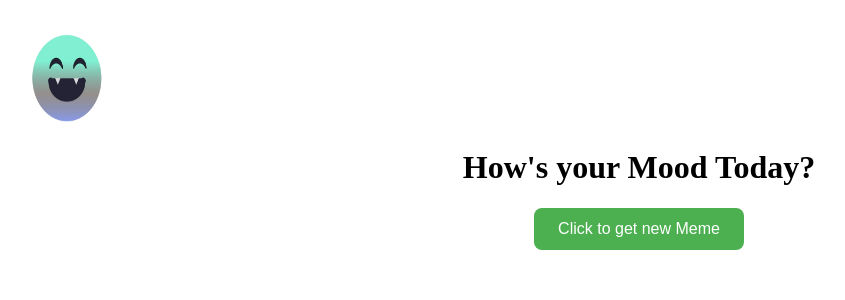
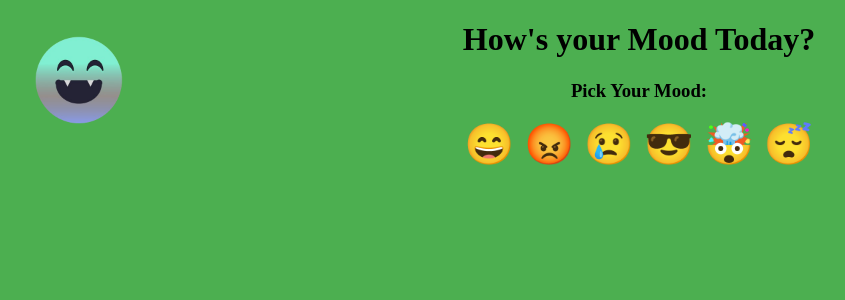
Before and after one commit to ennisjo1/MYTEST2, a React (Vite) app: page / in a window 1280 px wide. Shown: the top 300 px of the page, without its empty margins (1-846 px from the left). Built offline with nearby package versions, Linux system fonts and the light colour scheme.

Commit message:
added API and changed the css

```diff
--- a/src/App.css
+++ b/src/App.css
@@ -1,26 +1,22 @@
+body{
+  background-color: #4CAF50;
+
+}
+
 #root {
     max-width: 1280px;
     margin: 0 auto;
     text-align: center;
   }
 
-  .meme-button {
-    background-color: #4CAF50;
-    color: white;
-    padding: 12px 24px;
-    font-size: 16px;
-    border: none;
-    border-radius: 8px;
-    cursor: pointer;
-    transition: background-color 0.3s ease;
-  }
-
   .logo {
+    position: absolute;
+    top: 10px;
+    left: 10px;
     display: flex;
-    align-items: flex-start;
+    align-items: center;
     justify-content: flex-start;
     padding: 10px;
-    overflow: hidden;
     height: 100px;
     width: 100px;
     cursor: pointer;
--- a/src/App.jsx
+++ b/src/App.jsx
@@ -1,23 +1,17 @@
-import { useState } from 'react'
-import Logo from '/Logobg.png'
-import './App.css'
-import './meme'
-import './qoute'
-
+import Logo from '/Logobg.png';
+import './App.css';
+import MemeGenerator from './qoute';
 
 function App() {
-
   return (
     <>
-        <div className="logo" onClick={() => window.location.reload()}>
-          <img src={Logo} className="logo" alt="Logobg" />
-        </div>
-        <h1>How's your Mood Today?</h1>
-        <div className="button-container">
-          <button className="meme-button">Click to get new Meme</button>
-        </div>
+      <div className="logo" onClick={() => window.location.reload()}>
+        <img src={Logo} className="logo" alt="Logobg" />
+      </div>
+      <h1>How's your Mood Today?</h1>
+      <MemeGenerator />
     </>
-  )
+  );
 }
 
-export default App
+export default App;
--- a/src/qoute.jsx
+++ b/src/qoute.jsx
@@ -0,0 +1,76 @@
+import { useState } from 'react';
+
+const feelingsMap = {
+  '😄': ["Feeling great", "Life's good!"],
+  '😡': ["I'm mad", "Don't talk to me"],
+  '😢': ["So sad", "Need a hug"],
+  '😎': ["Too cool", "For this code"],
+  '🤯': ["Mind blown", "Can't believe it"],
+  '😴': ["So sleepy", "Need coffee"],
+};
+
+function MemeGenerator() {
+  const [memeUrl, setMemeUrl] = useState('');
+  const [loading, setLoading] = useState(false);
+
+  const handleEmojiClick = async (emoji) => {
+    const [topText, bottomText] = feelingsMap[emoji];
+    setLoading(true);
+
+    try {
+      const res = await fetch('https://api.memegen.link/templates');
+      const templates = await res.json();
+
+      const random = templates[Math.floor(Math.random() * templates.length)];
+      const id = random.id;
+
+      const top = encodeURIComponent(topText);
+      const bottom = encodeURIComponent(bottomText);
+
+      const meme = `https://api.memegen.link/images/${id}/${top}/${bottom}.png`;
+
+      setMemeUrl(meme);
+    } catch (err) {
+      console.error('Meme error:', err);
+    } finally {
+      setLoading(false);
+    }
+  };
+
+  return (
+    <div style={{ textAlign: 'center' }}>
+      <h3>Pick Your Mood:</h3>
+      <div style={{ fontSize: '2rem', display: 'flex', justifyContent: 'center', gap: '10px', flexWrap: 'wrap' }}>
+        {Object.keys(feelingsMap).map((emoji) => (
+          <span
+            key={emoji}
+            onClick={() => handleEmojiClick(emoji)}
+            style={{
+              fontSize: '2.5rem',
+              cursor: 'pointer',
+              transition: 'transform 0.2s',
+            }}
+            onMouseEnter={(e) => (e.target.style.transform = 'scale(1.2)')}
+            onMouseLeave={(e) => (e.target.style.transform = 'scale(1.0)')}
+          >
+            {emoji}
+          </span>
+        ))}
+      </div>
+
+      {loading && <p>Generating meme...</p>}
+
+      {memeUrl && (
+        <div>
+          <img
+            src={memeUrl}
+            alt="Generated Meme"
+            style={{ marginTop: '20px', maxWidth: '90%', height: 'auto' }}
+          />
+        </div>
+      )}
+    </div>
+  );
+}
+
+export default MemeGenerator;
```
